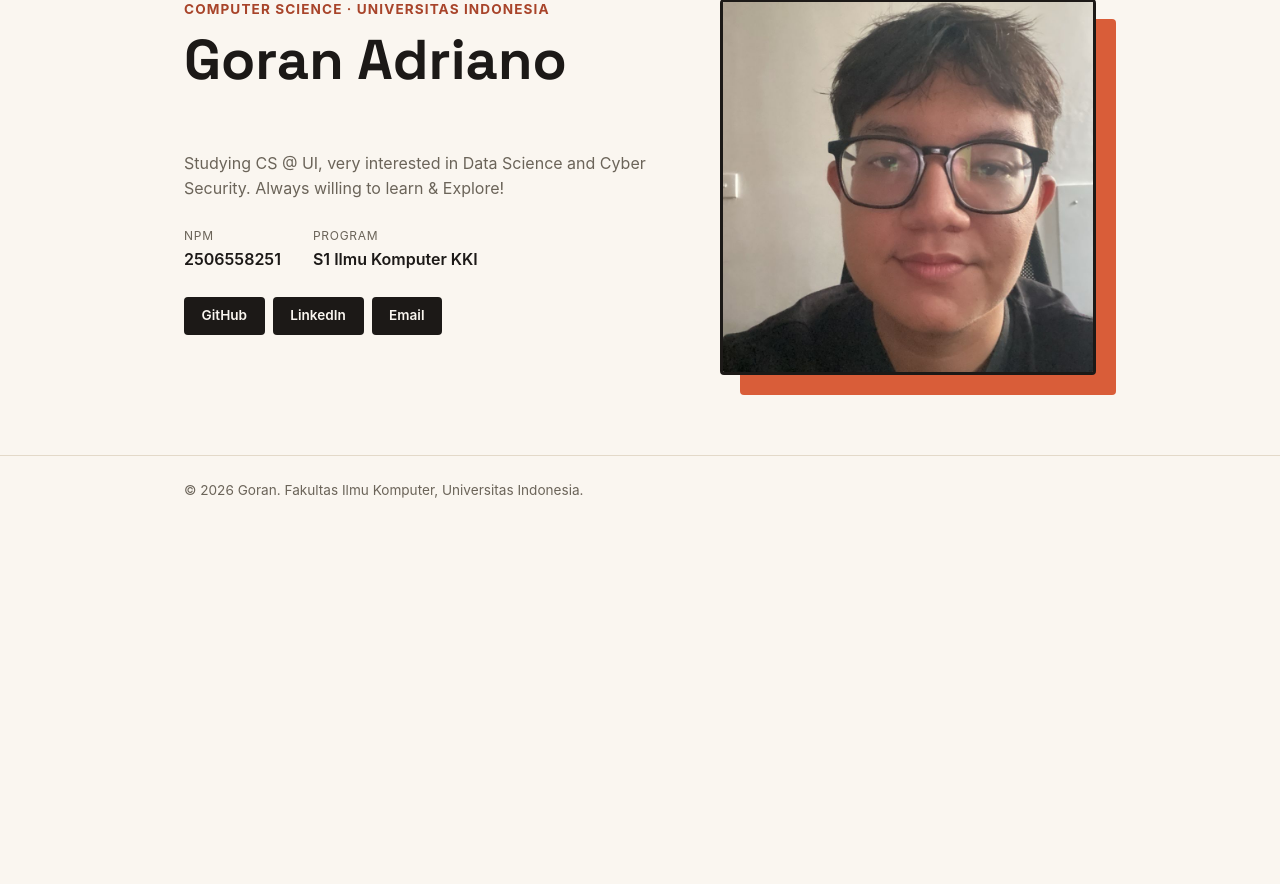
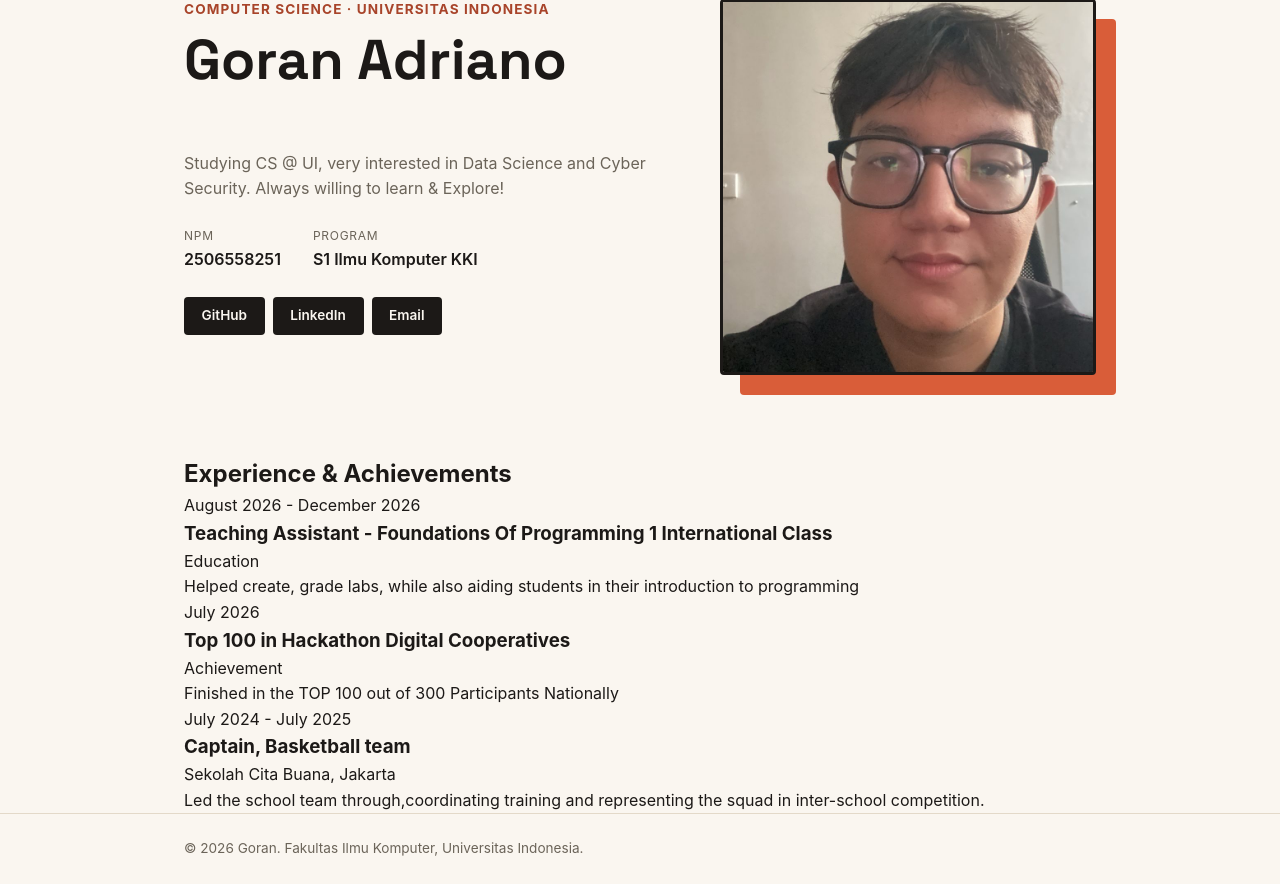
Before and after one commit to adrianogoran/myportofolio, a Django app: page / in a window 1280 px wide. Shown: the part 147-1031 px from the top of the page. Before the commit the page ends 645 px from the top, so only its background shows below. Run offline with Django 5.2, Linux system fonts and the light colour scheme.

Commit message:
feature: added experience section with three entries

```diff
--- a/templates/index.html
+++ b/templates/index.html
@@ -49,6 +49,39 @@
                 </div>
             </div>
         </section>
+     <section class="experience" id="experience">
+    <div class="container">
+        <h2>Experience &amp; Achievements</h2>
+
+        <article class="exp-item">
+            <p class="exp-date">August 2026 - December 2026</p>
+            <div class="exp-body">
+                <h3>Teaching Assistant - Foundations Of Programming 1 International Class</h3>
+                <p class="exp-org">Education</p>
+                <p>Helped create, grade labs, while also aiding students in their introduction to programming</p>
+            </div>
+        </article>
+
+        <article class="exp-item">
+            <p class="exp-date">July 2026</p>
+            <div class="exp-body">
+                <h3>Top 100 in Hackathon Digital Cooperatives</h3>
+                <p class="exp-org">Achievement</p>
+                <p>Finished in the TOP 100 out of 300 Participants Nationally</p>
+            </div>
+        </article>
+
+        <article class = "exp-item">
+            <p class = "exp-date">July 2024 - July 2025</p>
+            <div class = "exp-body">
+                <h3>Captain, Basketball team</h3>
+                <p class = "exp-org">Sekolah Cita Buana, Jakarta</p>
+                <p>Led the school team through,coordinating training and representing the squad in inter-school competition.</p>
+            </div>
+        </article>
+
+    </div>
+</section>
     </main>
     <footer class="site-footer">
         <div class="container">
```
